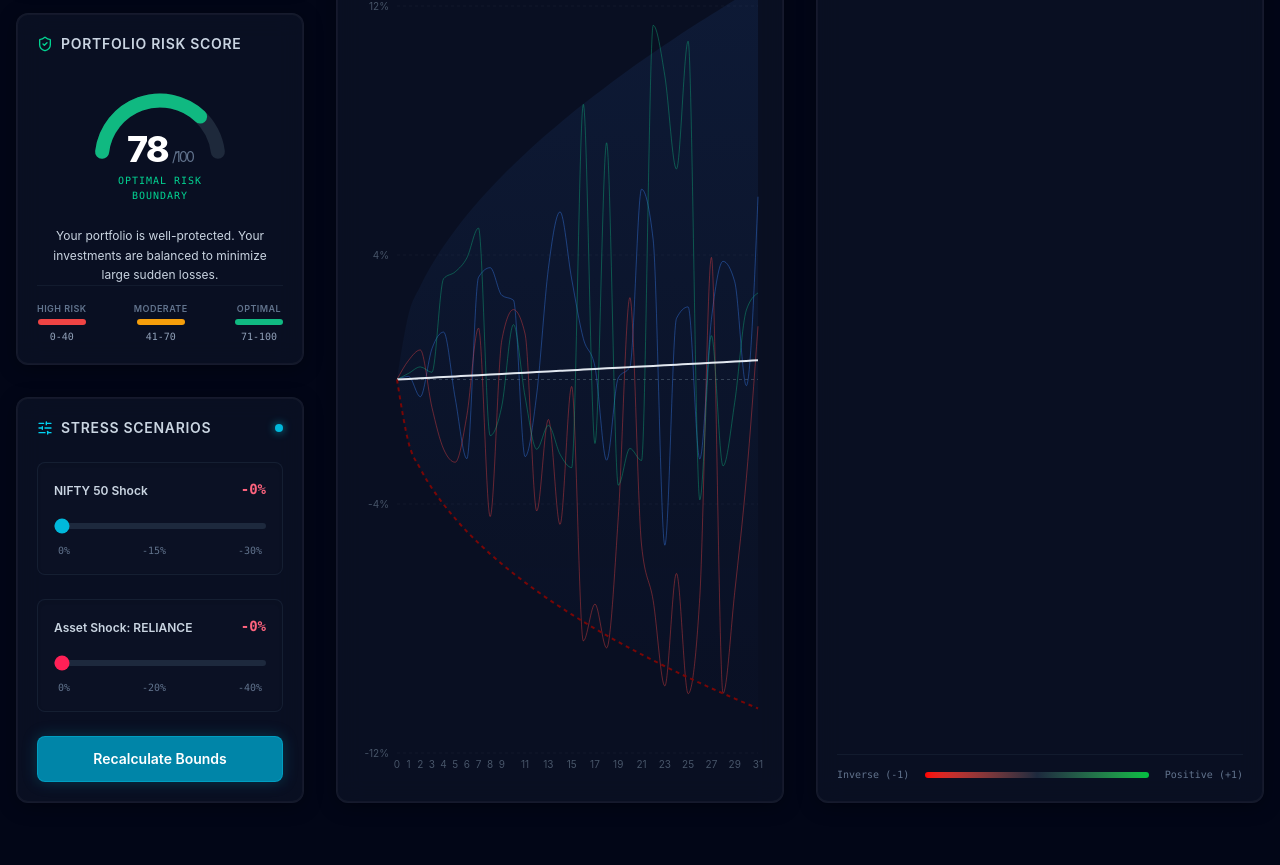
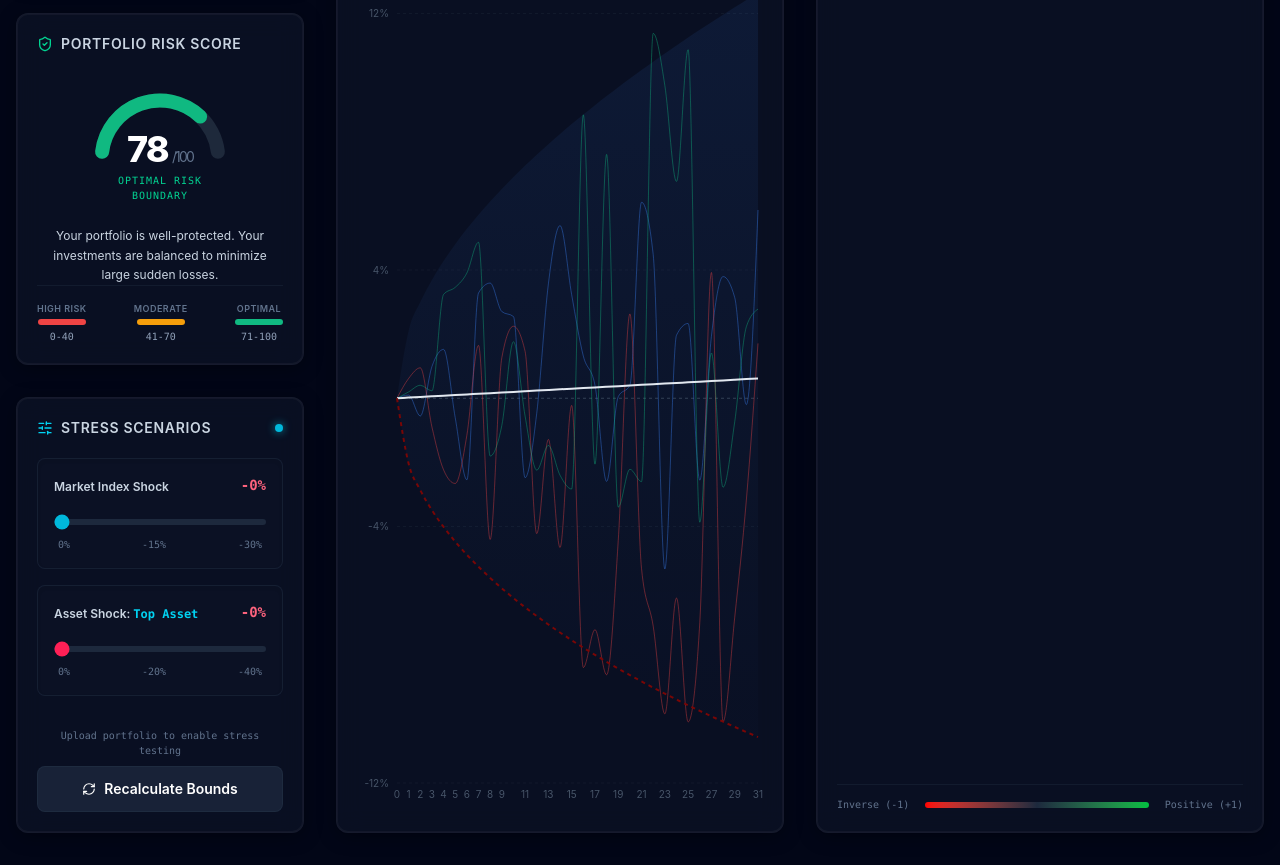
Before and after one commit to spy-in-shadows/Stock-Portfolio-Risk-Analyzer, a React (Vite) app in the folder frontend/: page / in a window 1280 px wide. Shown: the part 621-1486 px from the top of the page. Before the commit the page ends 1456 px from the top, so only its background shows below. Built offline with nearby package versions, Linux system fonts and the light colour scheme.

Commit message:
fix: implement stress scenario engine with real beta/VaR, results panel, spinner, disabled state

```diff
--- a/frontend/src/components/ScenarioPanel.jsx
+++ b/frontend/src/components/ScenarioPanel.jsx
@@ -1,13 +1,68 @@
-import React, { useState } from 'react';
-import { SlidersHorizontal, AlertTriangle } from 'lucide-react';
+import React, { useState, useEffect } from 'react';
+import { SlidersHorizontal, AlertTriangle, RefreshCw } from 'lucide-react';
 
-const ScenarioPanel = () => {
+const ScenarioPanel = ({ data }) => {
     const [marketDrop, setMarketDrop] = useState(0);
     const [assetDrop, setAssetDrop] = useState(0);
+    const [results, setResults] = useState(null);
+    const [isCalculating, setIsCalculating] = useState(false);
+
+    // Clear results when sliders change (stale indicator)
+    useEffect(() => { setResults(null); }, [marketDrop, assetDrop]);
+
+    const handleRecalculate = () => {
+        if (!data) return;
+
+        setIsCalculating(true);
+
+        // Slight delay so the spinner is visible
+        setTimeout(() => {
+            const beta = data.beta ?? 1.0;
+            const baseVar = data.monte_carlo_var_95 ?? 0;    // negative decimal, e.g. -0.018
+            const portVol = data.portfolio_volatility ?? 0;
+            const portReturn = data.portfolio_expected_return ?? 0;
+
+            // Market shock effect on portfolio via Beta: ΔP = β × market_drop
+            const mktShockDecimal = -(parseInt(marketDrop) / 100);
+            const assetShockDecimal = -(parseInt(assetDrop) / 100);
+
+            // Stressed expected daily return (scaled from annual shock to daily)
+            // Assume the shock is the sharpest 1-day move
+            const stressedReturn = portReturn
+                + beta * mktShockDecimal
+                + assetShockDecimal * 0.3; // partial single-asset contribution
+
+            // Stressed VaR: base VaR + market shock component + vol adjustment
+            const stressedVar = baseVar
+                + beta * mktShockDecimal
+                + portVol * Math.sqrt(Math.abs(mktShockDecimal + assetShockDecimal)) * -0.5;
+
+            // Portfolio P&L impact as % change
+            const portfolioImpact = (beta * mktShockDecimal + assetShockDecimal * 0.25) * 100;
+
+            // Risk level classification
+            const totalShock = parseInt(marketDrop) + parseInt(assetDrop);
+            const riskLevel = totalShock < 15 ? 'low' : totalShock < 35 ? 'moderate' : 'extreme';
+
+            setResults({ stressedVar, stressedReturn, portfolioImpact, riskLevel });
+            setIsCalculating(false);
+        }, 400);
+    };
+
+    const hasStress = parseInt(marketDrop) > 10 || parseInt(assetDrop) > 15;
+    const hasData = !!data;
+    const assetLabel = data?.asset_names?.[0] ?? 'Top Asset';
+
+    const riskColors = {
+        low: 'text-yellow-400 border-yellow-600/40 bg-yellow-950/30',
+        moderate: 'text-orange-400 border-orange-600/40 bg-orange-950/30',
+        extreme: 'text-rose-400 border-rose-600/40 bg-rose-950/30',
+    };
 
     return (
         <div className="glass-panel rounded-xl p-5 h-full flex flex-col border-l-2 border-l-cyan-500/30 relative">
-            <div className="flex justify-between items-center mb-6 z-10">
+            {/* Header */}
+            <div className="flex justify-between items-center mb-5 z-10">
                 <h2 className="text-sm font-semibold text-slate-300 uppercase tracking-wider flex items-center gap-2">
                     <SlidersHorizontal size={16} className="text-cyan-400" />
                     Stress Scenarios
@@ -18,11 +73,11 @@ const ScenarioPanel = () => {
                 </span>
             </div>
 
-            <div className="space-y-6 flex-grow z-10">
-                {/* Scenario 1 */}
+            <div className="space-y-4 flex-grow z-10">
+                {/* Scenario 1: Market Shock */}
                 <div className="bg-slate-900/40 p-4 rounded-lg border border-slate-700/30 shadow-inner">
                     <div className="flex justify-between items-end mb-3">
-                        <label className="text-xs font-semibold text-slate-300">NIFTY 50 Shock</label>
+                        <label className="text-xs font-semibold text-slate-300">Market Index Shock</label>
                         <span className="text-sm font-mono text-rose-400 font-bold">-{marketDrop}%</span>
                     </div>
                     <input
@@ -30,19 +85,19 @@ const ScenarioPanel = () => {
                         min="0" max="30"
                         value={marketDrop}
                         onChange={(e) => setMarketDrop(e.target.value)}
-                        className="w-full h-1.5 bg-slate-800 rounded-lg appearance-none cursor-pointer accent-cyan-500 hover:accent-cyan-400 transition-all focus:outline-none focus:ring-2 focus:ring-cyan-500/50"
+                        className="w-full h-1.5 bg-slate-800 rounded-lg appearance-none cursor-pointer accent-cyan-500 transition-all focus:outline-none focus:ring-2 focus:ring-cyan-500/50"
                     />
-                    <div className="flex justify-between text-[10px] text-slate-500 mt-2 font-mono px-1">
-                        <span>0%</span>
-                        <span>-15%</span>
-                        <span>-30%</span>
+                    <div className="flex justify-between text-[10px] text-slate-500 mt-1.5 font-mono px-1">
+                        <span>0%</span><span>-15%</span><span>-30%</span>
                     </div>
                 </div>
 
-                {/* Scenario 2 */}
+                {/* Scenario 2: Single Asset Shock */}
                 <div className="bg-slate-900/40 p-4 rounded-lg border border-slate-700/30 shadow-inner">
                     <div className="flex justify-between items-end mb-3">
-                        <label className="text-xs font-semibold text-slate-300">Asset Shock: RELIANCE</label>
+                        <label className="text-xs font-semibold text-slate-300">
+                            Asset Shock: <span className="text-cyan-400 font-mono">{assetLabel}</span>
+                        </label>
                         <span className="text-sm font-mono text-rose-400 font-bold">-{assetDrop}%</span>
                     </div>
                     <input
@@ -50,41 +105,67 @@ const ScenarioPanel = () => {
                         min="0" max="40"
                         value={assetDrop}
                         onChange={(e) => setAssetDrop(e.target.value)}
-                        className="w-full h-1.5 bg-slate-800 rounded-lg appearance-none cursor-pointer accent-rose-500 hover:accent-rose-400 transition-all focus:outline-none focus:ring-2 focus:ring-rose-500/50"
+                        className="w-full h-1.5 bg-slate-800 rounded-lg appearance-none cursor-pointer accent-rose-500 transition-all focus:outline-none focus:ring-2 focus:ring-rose-500/50"
                     />
-                    <div className="flex justify-between text-[10px] text-slate-500 mt-2 font-mono px-1">
-                        <span>0%</span>
-                        <span>-20%</span>
-                        <span>-40%</span>
+                    <div className="flex justify-between text-[10px] text-slate-500 mt-1.5 font-mono px-1">
+                        <span>0%</span><span>-20%</span><span>-40%</span>
+                    </div>
+                </div>
+
+                {/* Results Block */}
+                {results && (
+                    <div className={`p-3 rounded-lg border text-xs font-mono space-y-2 ${riskColors[results.riskLevel]}`}>
+                        <p className="text-[10px] uppercase tracking-widest font-bold opacity-70 mb-1">Stressed Estimates</p>
+                        <div className="flex justify-between">
+                            <span className="text-slate-400">Portfolio Impact</span>
+                            <span className="font-bold">{results.portfolioImpact.toFixed(2)}%</span>
+                        </div>
+                        <div className="flex justify-between">
+                            <span className="text-slate-400">Stressed VaR (95%)</span>
+                            <span className="font-bold">{(results.stressedVar * 100).toFixed(2)}%</span>
+                        </div>
+                        <div className="flex justify-between">
+                            <span className="text-slate-400">Scenario Risk</span>
+                            <span className="font-bold uppercase">{results.riskLevel}</span>
+                        </div>
+                    </div>
+                )}
+
+                {/* Tail Risk Warning */}
+                <div className={`overflow-hidden transition-all duration-500 ${hasStress && results ? 'max-h-24 opacity-100' : 'max-h-0 opacity-0'}`}>
+                    <div className="flex items-start gap-3 bg-gradient-to-r from-rose-950/60 to-slate-900/40 border border-rose-900/40 p-3 rounded-lg text-xs">
+                        <AlertTriangle className="w-4 h-4 flex-shrink-0 text-rose-400 mt-0.5" />
+                        <div>
+                            <p className="font-semibold text-rose-300 mb-0.5">Tail Risk Elevated</p>
+                            <p className="text-slate-400">VaR breach likely under this stress scenario.</p>
+                        </div>
                     </div>
                 </div>
             </div>
 
-            {/* Recompute Button & Warning */}
-            <div className="mt-6 z-10">
-                <div className={`overflow-hidden transition-all duration-500 ease-in-out ${marketDrop > 10 || assetDrop > 15 ? 'max-h-24 opacity-100 mb-4' : 'max-h-0 opacity-0 mb-0'}`}>
-                    <div className="flex items-start gap-3 bg-gradient-to-r from-rose-950/60 to-slate-900/40 border border-rose-900/40 p-3 rounded-lg text-xs shadow-[inset_0_1px_0_rgba(255,255,255,0.05),0_0_15px_rgba(225,29,72,0.15)] relative overflow-hidden">
-                        {/* Soft background glow */}
-                        <div className="absolute top-0 left-0 w-full h-full bg-rose-500/5 blur-xl pointer-events-none"></div>
-                        <AlertTriangle className="w-5 h-5 flex-shrink-0 text-rose-400 mt-0.5 relative z-10" />
-                        <div className="relative z-10">
-                            <p className="font-semibold text-rose-300 mb-0.5 tracking-wide">Tail Risk Elevated</p>
-                            <p className="text-slate-400">Significant stress detected. VaR limit breach likely under this scenario.</p>
-                        </div>
-                    </div>
-                </div>
-
-                <button className="w-full py-3 bg-cyan-600/90 hover:bg-cyan-500 text-white text-sm font-semibold rounded-lg smooth-transition shadow-[0_0_15px_rgba(8,145,178,0.3)] hover:shadow-[0_0_25px_rgba(8,145,178,0.6)] border border-cyan-500/50 hover:border-cyan-400">
-                    Recalculate Bounds
+            {/* Recalculate Button */}
+            <div className="mt-4 z-10">
+                {!hasData && (
+                    <p className="text-[10px] text-slate-500 text-center mb-2 font-mono">Upload portfolio to enable stress testing</p>
+                )}
+                <button
+                    onClick={handleRecalculate}
+                    disabled={!hasData || isCalculating}
+                    className={`w-full py-3 text-white text-sm font-semibold rounded-lg smooth-transition border flex items-center justify-center gap-2
+                        ${hasData
+                            ? 'bg-cyan-600/90 hover:bg-cyan-500 shadow-[0_0_15px_rgba(8,145,178,0.3)] hover:shadow-[0_0_25px_rgba(8,145,178,0.6)] border-cyan-500/50 hover:border-cyan-400 cursor-pointer'
+                            : 'bg-slate-700/40 border-slate-700/30 text-slate-500 cursor-not-allowed'
+                        }`}
+                >
+                    <RefreshCw size={14} className={isCalculating ? 'animate-spin' : ''} />
+                    {isCalculating ? 'Calculating...' : 'Recalculate Bounds'}
                 </button>
             </div>
 
-            {/* Background subtle gradient for entire panel based on slider values */}
+            {/* Background glow */}
             <div
-                className="absolute inset-0 pointer-events-none rounded-xl transition-opacity duration-700 ease-in-out mix-blend-screen"
-                style={{
-                    background: `radial-gradient(circle at bottom right, rgba(225, 29, 72, ${(parseInt(marketDrop) + parseInt(assetDrop)) * 0.003}) 0%, transparent 70%)`
-                }}
+                className="absolute inset-0 pointer-events-none rounded-xl transition-opacity duration-700 mix-blend-screen"
+                style={{ background: `radial-gradient(circle at bottom right, rgba(225, 29, 72, ${(parseInt(marketDrop) + parseInt(assetDrop)) * 0.003}) 0%, transparent 70%)` }}
             />
         </div>
     );
```
